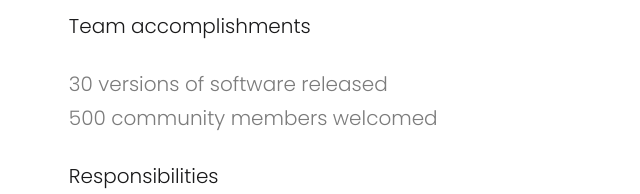
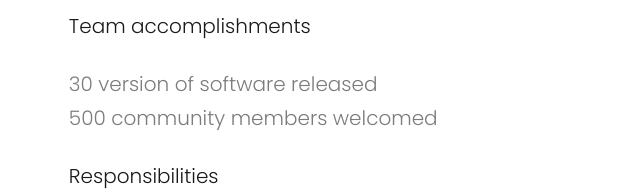
Before and after one commit to noahtalerman/noahtalerman.com, a Gatsby site: page / in a window 1280 px wide. Shown: the part 758-952 px from the top of the page, 261-901 px from the left. Built offline with nearby package versions, Linux system fonts and the light colour scheme; Gatsby itself is replaced by a stand-in of ours.

Commit message:
Update index.js (#13)

```diff
--- a/src/pages/index.js
+++ b/src/pages/index.js
@@ -144,7 +144,7 @@
         <div className="mt-md">
           <div className="mt-sm">
             <a className="block" href="https://github.com/fleetdm/fleet/releases" target="_blank" rel="noreferrer">
-              <span className="peer text-light-text-grey dark:text-dark-text-grey">30 versions of software released</span>
+              <span className="peer text-light-text-grey dark:text-dark-text-grey">30 version of software released</span>
               <span className="ml-sm sm:opacity-0 peer-hover:opacity-100">See releases on GitHub</span>
             </a>
             <a className="block" href="https://osquery.slack.com/join/shared_invite/zt-h29zm0gk-s2DBtGUTW4CFel0f0IjTEw#/shared-invite/email" target="_blank" rel="noreferrer">
```
